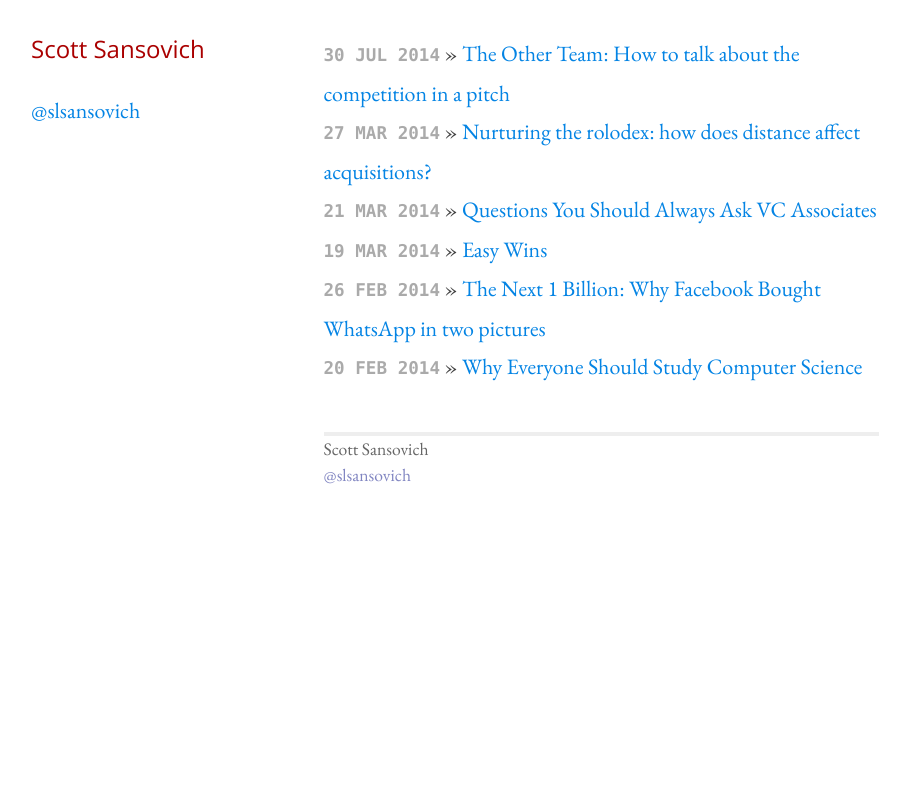
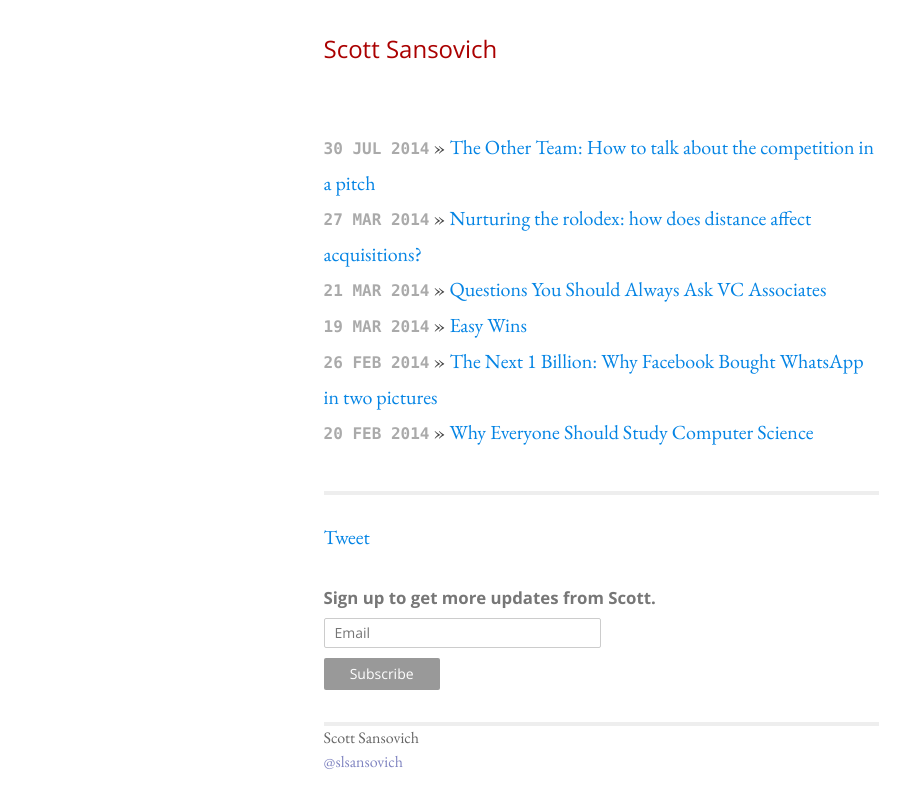
Before and after one commit to ssansovich/old-blog, a Jekyll site: the page built from all.html, in a window 1280 px wide. Shown: the top 808 px of the page, without its empty margins (39-949 px from the left). Built offline with Jekyll 4.4.1, drawn with Linux system fonts in a browser that asks for light colours; nearby versions of some CDN libraries; Markdown is read by kramdown in place of the engine named in the settings; comment, search, counter and statistics services are not loaded.

Commit message:
added social sharing buttons and changed domain to scottsansovich.com

```diff
--- a/CNAME
+++ b/CNAME
@@ -1 +1 @@
-sansovi.ch
+scottsansovich.com
--- /dev/null
+++ b/_includes/sharing.html
@@ -0,0 +1,39 @@
+<div class="sharing">
+
+<a href="https://twitter.com/share" class="twitter-share-button" data-via="slsansovich" data-count="none">Tweet</a>
+<script>!function(d,s,id){var js,fjs=d.getElementsByTagName(s)[0],p=/^http:/.test(d.location)?'http':'https';if(!d.getElementById(id)){js=d.createElement(s);js.id=id;js.src=p+'://platform.twitter.com/widgets.js';fjs.parentNode.insertBefore(js,fjs);}}(document, 'script', 'twitter-wjs');</script>
+
+<div
+  class="fb-like"
+  data-share="true"
+  data-width="450"
+  data-layout="button"
+  data-share="true">
+</div>
+
+<script src="//platform.linkedin.com/in.js" type="text/javascript"> lang: en_US</script>
+<script type="IN/Share" data-url="http://scottsansovich.com{{ page.url }}"></script>
+
+<!-- Begin MailChimp Signup Form -->
+
+<div id="mc_embed_signup" class="row">
+<form action="//scottsansovich.us10.list-manage.com/subscribe/post?u=33e680bf523083f1b709a11c8&amp;id=8100e9d5c2" method="post" id="mc-embedded-subscribe-form" name="mc-embedded-subscribe-form" class="validate" target="_blank" novalidate>
+    <div id="mc_embed_signup_scroll">
+      <div class="col-sm-12">
+        <h3>Sign up to get more updates from Scott.</h3>
+        <div class="mc-field-group">
+          <input type="email" value="" name="EMAIL" class="required email col-sm-6 col-xs-12" id="mce-EMAIL" placeholder="Email">
+        </div>
+      </div>
+      <div id="mce-responses" class="clear">
+        <div class="response" id="mce-error-response" style="display:none"></div>
+        <div class="response" id="mce-success-response" style="display:none"></div>
+      </div>    <!-- real people should not fill this in and expect good things - do not remove this or risk form bot signups-->
+      <div style="position: absolute; left: -5000px;"><input type="text" name="b_33e680bf523083f1b709a11c8_8100e9d5c2" tabindex="-1" value=""></div>
+      <div class="col-sm-3 col-xs-12"><input type="submit" value="Subscribe" name="subscribe" id="mc-embedded-subscribe" class="button col-sm-12 col-xs-12"></div>
+    </div>
+</form>
+</div>
+<!--End mc_embed_signup-->
+
+</div>
--- a/_layouts/default.html
+++ b/_layouts/default.html
@@ -30,15 +30,34 @@
     </head>
     <body>
 
+      <script>
+        window.fbAsyncInit = function() {
+          FB.init({
+            appId      : '967368733275550',
+            xfbml      : true,
+            version    : 'v2.3'
+          });
+        };
+
+        (function(d, s, id){
+           var js, fjs = d.getElementsByTagName(s)[0];
+           if (d.getElementById(id)) {return;}
+           js = d.createElement(s); js.id = id;
+           js.src = "//connect.facebook.net/en_US/sdk.js";
+           fjs.parentNode.insertBefore(js, fjs);
+         }(document, 'script', 'facebook-jssdk'));
+      </script>
+
       <div class="container">
         <div class="row">
-          <div class="col-sm-3 col-xs-12">
+          <div class="col-xs-12 col-sm-10 col-sm-offset-1 col-md-8 col-md-offset-2 col-lg-6 col-lg-offset-3">
             <h1 class="title"><a href="/">{{ site.name }}</a></h1>
-            <a target="_blank" href="http://www.twitter.com/slsansovich">@slsansovich</a>
           </div>
-          <div class="col-sm-6 content">
+          <div class="col-xs-12 col-sm-10 col-sm-offset-1 col-md-8 col-md-offset-2 col-lg-6 col-lg-offset-3 content">
 
             {{ content }}
+
+            {% include sharing.html %}
 
             <div class="footer">
               <div class="contact">
--- a/css/main.css
+++ b/css/main.css
@@ -13,7 +13,7 @@
 html, body { height: 100%; }
 
 body {
-  font: 22px/26px 'EB Garamond',Georgia,Cambria,"Times New Roman",Times,serif;
+  font: 20px/24px 'EB Garamond',Georgia,Cambria,"Times New Roman",Times,serif;
   font-weight: 300;
   color:#444;
 }
@@ -184,9 +184,7 @@
 /*
 /* Posts
 /*
-/*****************************************************************************/
 
-/* standard */
 .post pre {
   border: 1px solid #ddd;
   background-color: #eef;
@@ -218,3 +216,45 @@
 .post pre.terminal code {
   background-color: #333;
 }
+
+/*****************************************************************************/
+/*
+/* Sharing / Social
+/*
+/*****************************************************************************/
+
+.sharing {
+  border-top: 4px solid #eee;
+  padding-top:30px;
+}
+
+.fb-like {
+  height:20px !important;
+}
+
+.fb-like span {
+  position:relative;
+  top:-5px;
+}
+
+#mc_embed_signup {
+  font-family:"Open Sans", "Helvetica Neue",Helvetica,sans-serif;
+  font-weight:400;
+  font-size:14px;
+}
+
+#mc_embed_signup #mc-embedded-subscribe-form input {
+  border:1px solid #ccc;
+  border-radius: 2px;
+    -moz-border-radius: 2px;
+    -webkit-border-radius: 2px;
+  padding:2px 10px;
+}
+
+#mc_embed_signup #mc-embedded-subscribe-form input.button {
+  margin-top:10px;
+  padding:4px 10px;
+  background-color:#999;
+  color:#fff;
+  border:0;
+}
```
Also changed, not shown: 11 other files.
